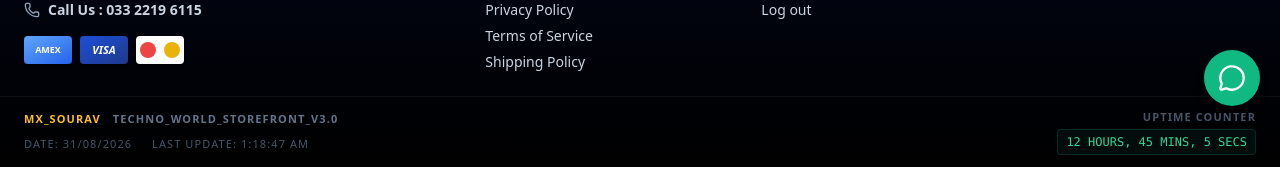
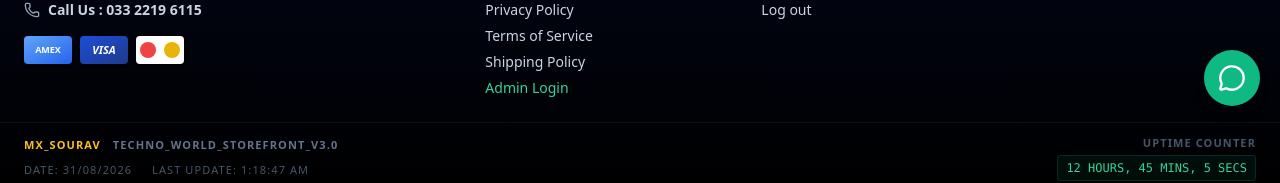
Before and after one commit to mxsourav/techno-world-books, a React (Vite) app in the folder app/: page /book/1 in a window 1280 px wide. Shown: the part 674-857 px from the top of the page. Built offline with nearby package versions, Linux system fonts and the light colour scheme; no server answers.

Commit message:
feat(footer): add direct Admin Login link in storefront footer

```diff
--- a/app/src/components/Footer.tsx
+++ b/app/src/components/Footer.tsx
@@ -65,6 +65,7 @@ export default function Footer() {
             <li><Link to="#" className="hover:text-amber-400 transition-colors">Privacy Policy</Link></li>
             <li><Link to="#" className="hover:text-amber-400 transition-colors">Terms of Service</Link></li>
             <li><Link to="#" className="hover:text-amber-400 transition-colors">Shipping Policy</Link></li>
+            <li><Link to="/admin/login" className="text-emerald-400 hover:text-emerald-300 font-medium transition-colors">Admin Login</Link></li>
           </ul>
         </div>
 
```
